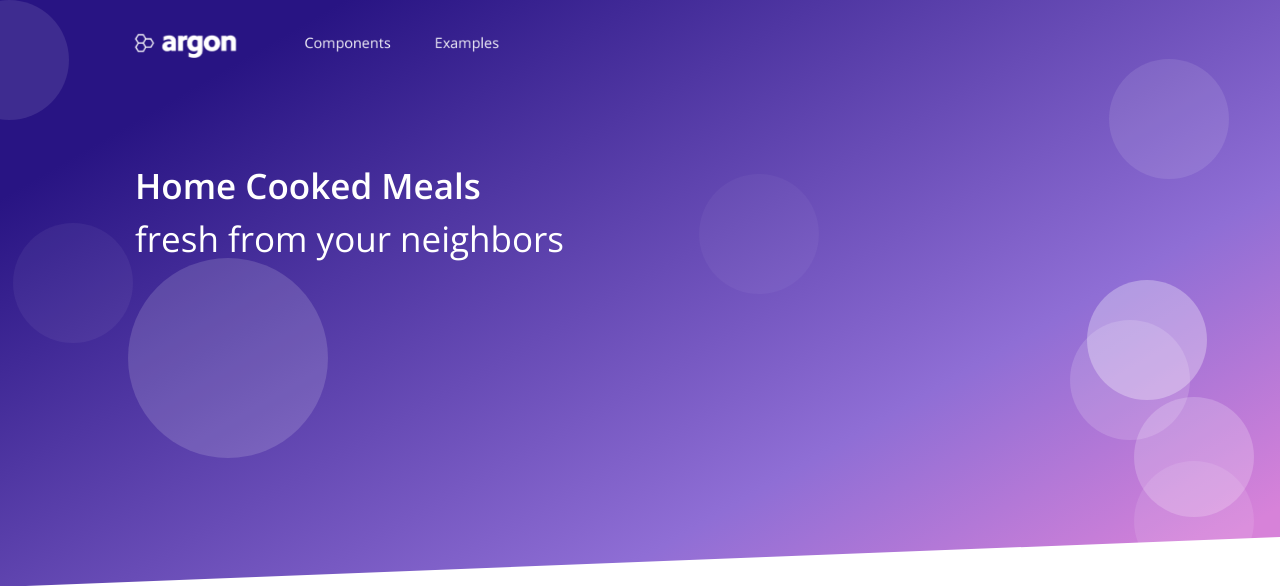
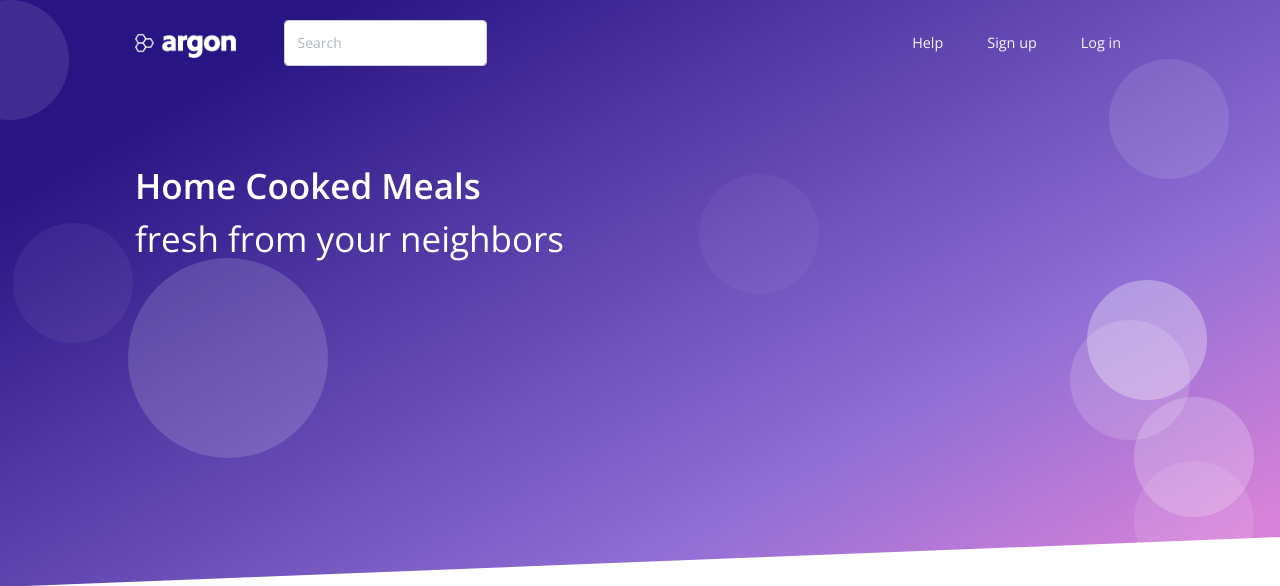
Before and after one commit to rashidlasker/rebu, a Django app: page / in a window 1280 px wide. Shown: the top 586 px of the page. Run offline with Django 3.2, Linux system fonts and the light colour scheme; some libraries are stand-ins or nearby versions.

Commit message:
create navbar:

```diff
--- a/app/web/pages/templates/pages/header.html
+++ b/app/web/pages/templates/pages/header.html
@@ -46,58 +46,29 @@
               </div>
             </div>
           </div>
-          <ul class="navbar-nav navbar-nav-hover align-items-lg-center">
-            <li class="nav-item dropdown">
-              <a href="#" class="nav-link" data-toggle="dropdown" href="#" role="button">
-                <i class="ni ni-ui-04 d-lg-none"></i>
-                <span class="nav-link-inner--text">Components</span>
+          <form class="form-inline">
+            <input class="form-control" type="search" placeholder="Search" aria-label="Search">
+          </form>
+          <ul class="navbar-nav align-items-lg-center ml-lg-auto">
+            <li class="nav-item">
+              <a href="#" class="nav-link" href="#" role="button">
+                <i class="ni ni-collection d-lg-none"></i>
+                <span class="nav-link-inner--text">Help</span>
               </a>
-              <div class="dropdown-menu dropdown-menu-xl">
-                <div class="dropdown-menu-inner">
-                  <a href="https://demos.creative-tim.com/argon-design-system/docs/getting-started/overview.html" class="media d-flex align-items-center">
-                    <div class="icon icon-shape bg-gradient-primary rounded-circle text-white">
-                      <i class="ni ni-spaceship"></i>
-                    </div>
-                    <div class="media-body ml-3">
-                      <h6 class="heading text-primary mb-md-1">Getting started</h6>
-                      <p class="description d-none d-md-inline-block mb-0">Learn how to use Argon compiling Scss, change brand colors and more.</p>
-                    </div>
-                  </a>
-                  <a href="https://demos.creative-tim.com/argon-design-system/docs/foundation/colors.html" class="media d-flex align-items-center">
-                    <div class="icon icon-shape bg-gradient-success rounded-circle text-white">
-                      <i class="ni ni-palette"></i>
-                    </div>
-                    <div class="media-body ml-3">
-                      <h6 class="heading text-primary mb-md-1">Foundation</h6>
-                      <p class="description d-none d-md-inline-block mb-0">Learn more about colors, typography, icons and the grid system we used for Argon.</p>
-                    </div>
-                  </a>
-                  <a href="https://demos.creative-tim.com/argon-design-system/docs/components/alerts.html" class="media d-flex align-items-center">
-                    <div class="icon icon-shape bg-gradient-warning rounded-circle text-white">
-                      <i class="ni ni-ui-04"></i>
-                    </div>
-                    <div class="media-body ml-3">
-                      <h5 class="heading text-warning mb-md-1">Components</h5>
-                      <p class="description d-none d-md-inline-block mb-0">Browse our 50 beautiful handcrafted components offered in the Free version.</p>
-                    </div>
-                  </a>
-                </div>
-              </div>
             </li>
-            <li class="nav-item dropdown">
-              <a href="#" class="nav-link" data-toggle="dropdown" href="#" role="button">
-                <i class="ni ni-collection d-lg-none"></i>
-                <span class="nav-link-inner--text">Examples</span>
+            <li class="nav-item">
+              <a href="#" class="nav-link" href="#" role="button">
+                <i class="ni ni-badge d-lg-none"></i>
+                <span class="nav-link-inner--text">Sign up</span>
               </a>
-              <div class="dropdown-menu">
-                <a href="" class="dropdown-item">Landing</a>
-                <a href="" class="dropdown-item">Profile</a>
-                <a href="" class="dropdown-item">Login</a>
-                <a href="" class="dropdown-item">Register</a>
-              </div>
+            </li>
+            <li class="nav-item">
+              <a href="#" class="nav-link" href="#" role="button">
+                <i class="ni ni-single-02 d-lg-none"></i>
+                <span class="nav-link-inner--text">Log in</span>
+              </a>
             </li>
           </ul>
-
         </div>
       </div>
     </nav>
```
